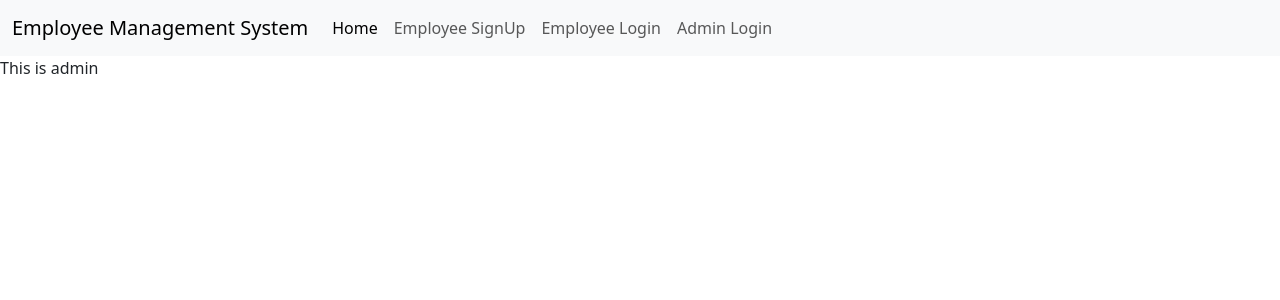
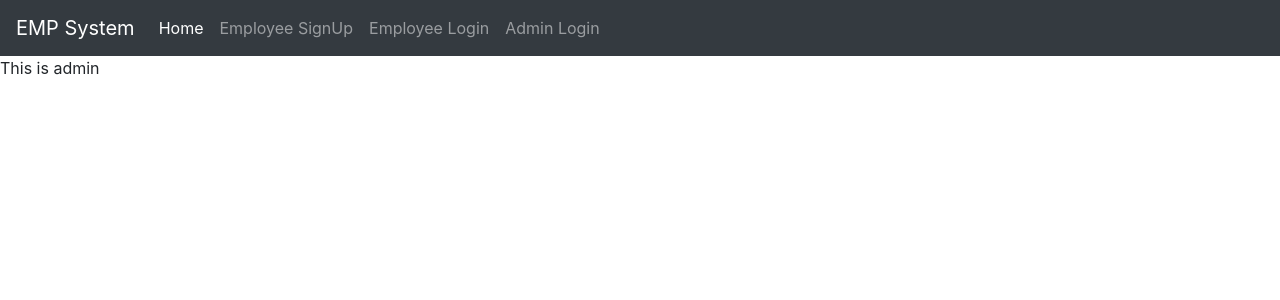
Before and after one commit to 019rohit/employee-mangaement-system, a Django app: page /adminLogin/ in a window 1280 px wide. Shown: the top 300 px of the page. Run offline with Django 4.2, Linux system fonts and the light colour scheme.

Commit message:
navbar completed

```diff
--- a/employee/templates/header.html
+++ b/employee/templates/header.html
@@ -1,25 +1,41 @@
-<nav class="navbar navbar-expand-lg bg-body-tertiary">
-    <div class="container-fluid">
-        <a class="navbar-brand" href="#">Employee Management System</a>
-        <button class="navbar-toggler" type="button" data-bs-toggle="collapse" data-bs-target="#navbarNav"
-            aria-controls="navbarNav" aria-expanded="false" aria-label="Toggle navigation">
+<!doctype html>
+<html lang="en">
+  <head>
+    <!-- Required meta tags -->
+    <meta charset="utf-8">
+    <meta name="viewport" content="width=device-width, initial-scale=1, shrink-to-fit=no">
+
+    <!-- Bootstrap CSS -->
+    <link rel="stylesheet" href="https://cdn.jsdelivr.net/npm/bootstrap@4.1.3/dist/css/bootstrap.min.css" integrity="sha384-MCw98/SFnGE8fJT3GXwEOngsV7Zt27NXFoaoApmYm81iuXoPkFOJwJ8ERdknLPMO" crossorigin="anonymous">
+
+    <title>Hello, world!</title>
+  </head>
+  <body>
+    <nav class="navbar navbar-expand-lg navbar-dark bg-dark">
+        <a class="navbar-brand" href="#">EMP System</a>
+        <button class="navbar-toggler" type="button" data-toggle="collapse" data-target="#navbarSupportedContent" aria-controls="navbarSupportedContent" aria-expanded="false" aria-label="Toggle navigation">
           <span class="navbar-toggler-icon"></span>
         </button>
-        <div class="collapse navbar-collapse" id="navbarNav">
-            <ul class="navbar-nav">
-                <li class="nav-item">
-                    <a class="nav-link active" aria-current="page" href="/">Home</a>
+
+        <div class="collapse navbar-collapse" id="navbarSupportedContent">
+          <ul class="navbar-nav mr-auto">
+            <li class="nav-item active">
+                <a class="nav-link" href="/">Home <span class="sr-only">(current)</span></a>
             </li>
             <li class="nav-item">
               <a class="nav-link" href="/registration">Employee SignUp</a>
             </li>
-                <li class="nav-item">
             <a class="nav-link" href="/employeeLogin">Employee Login</a>
         </li>
-                <li class="nav-item">
         <a class="nav-link" href="/adminLogin">Admin Login</a>
     </li>
-            </ul>
-        </div>
         </div>
       </nav>
+
+    <!-- Optional JavaScript -->
+    <!-- jQuery first, then Popper.js, then Bootstrap JS -->
+    <script src="https://code.jquery.com/jquery-3.3.1.slim.min.js" integrity="sha384-q8i/X+965DzO0rT7abK41JStQIAqVgRVzpbzo5smXKp4YfRvH+8abtTE1Pi6jizo" crossorigin="anonymous"></script>
+    <script src="https://cdn.jsdelivr.net/npm/popper.js@1.14.3/dist/umd/popper.min.js" integrity="sha384-ZMP7rVo3mIykV+2+9J3UJ46jBk0WLaUAdn689aCwoqbBJiSnjAK/l8WvCWPIPm49" crossorigin="anonymous"></script>
+    <script src="https://cdn.jsdelivr.net/npm/bootstrap@4.1.3/dist/js/bootstrap.min.js" integrity="sha384-ChfqqxuZUCnJSK3+MXmPNIyE6ZbWh2IMqE241rYiqJxyMiZ6OW/JmZQ5stwEULTy" crossorigin="anonymous"></script>
+  </body>
+</html>
```
Also changed, not shown: db.sqlite3, employee/statics/css/mystyle.css (added). Lines whose indentation alone changed are shown as unchanged.
